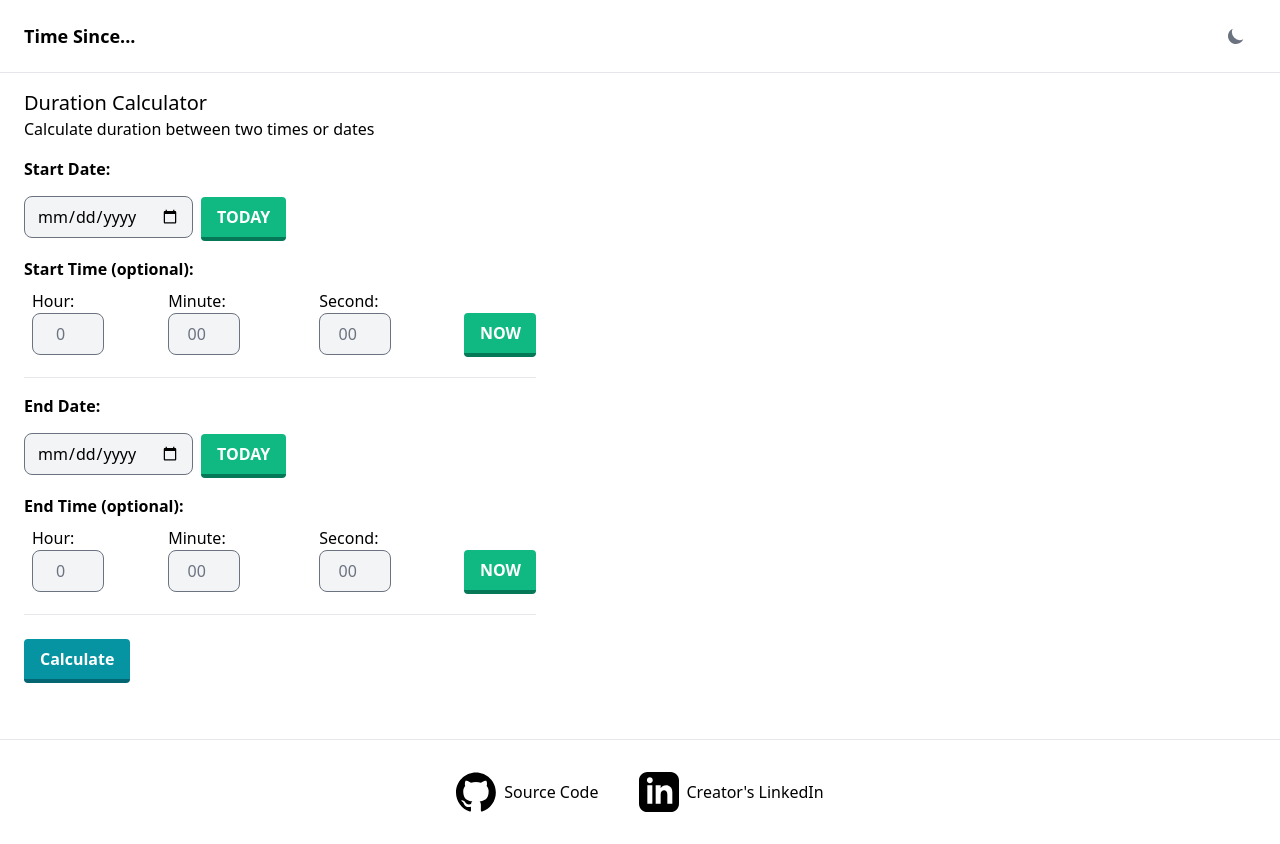
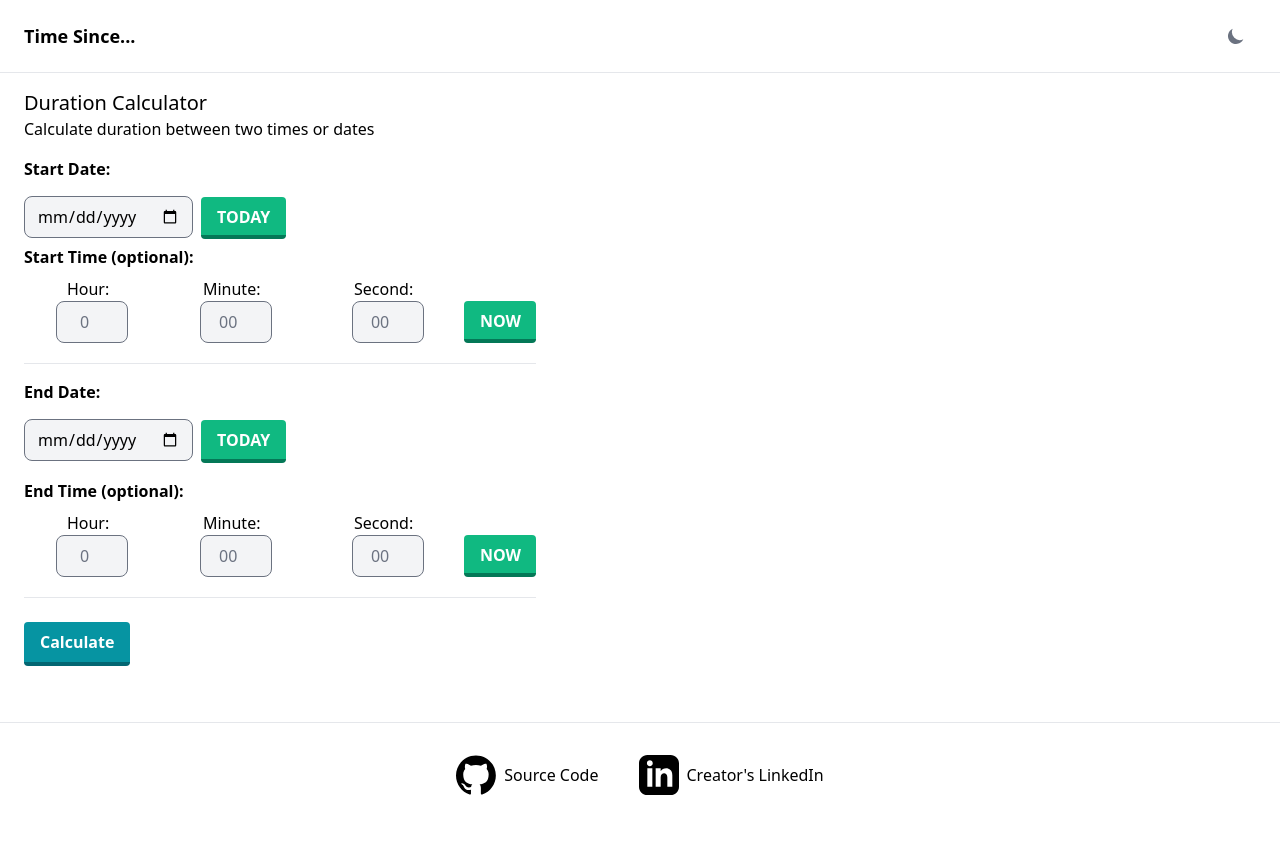
Before and after one commit to blsmxiu47/time-since, a React (Vite) app: page / in a window 1280 px wide. Built offline with nearby package versions, Linux system fonts and the light colour scheme.

Commit message:
improve spacing and button height

```diff
--- a/src/components/DurationCalculator.tsx
+++ b/src/components/DurationCalculator.tsx
@@ -148,7 +148,7 @@ const DurationCalculator: React.FC = () => {
             <p className="text-black dark:text-gray-300">Calculate duration between two times or dates</p>
             <form onSubmit={(e) => e.preventDefault()}>
                 <div className="my-4 border-b max-w-lg">
-                    <div className="block my-2">
+                    <div className="block my-2 h-20">
                         <label
                             className="block mb-2 font-bold text-black dark:text-gray-300"
                             htmlFor='start-date'
@@ -163,7 +163,7 @@ const DurationCalculator: React.FC = () => {
                             onChange={(e) => setStartDate(e.target.value)}
                         />
                         <button
-                            className="bg-emerald-500 dark:bg-emerald-600 hover:bg-emerald-400 dark:hover:bg-emerald-500 text-white font-bold my-2 py-2 px-4 border-b-4 border-emerald-700 dark:border-emerald-900 hover:border-emerald-500 dark:hover:border-emerald-700 rounded active:border-b-2 active:h-11 focus:outline-none focus:ring-4 focus:ring-gray-200 dark:focus:ring-gray-700 ml-2"
+                            className="bg-emerald-500 dark:bg-emerald-600 hover:bg-emerald-400 dark:hover:bg-emerald-500 text-white font-bold my-2 py-2 px-4 border-b-4 border-emerald-700 dark:border-emerald-900 hover:border-emerald-500 dark:hover:border-emerald-700 rounded active:border-b-2 h-[2.65rem] focus:outline-none focus:ring-4 focus:ring-gray-200 dark:focus:ring-gray-700 ml-2"
                             onClick={()=>setToToday("start")}
                         >
                             TODAY
@@ -171,7 +171,7 @@ const DurationCalculator: React.FC = () => {
                     </div>
                     <span className='mb-2 font-bold text-black dark:text-gray-300'>Start Time (optional):</span>
                     <div className="flex flex-row my-2">
-                        <div className='px-2'>
+                        <div className='px-2 text-center'>
                             <label
                                 className="inline-block mr-2 text-black dark:text-gray-300"
                                 htmlFor='start-time-hour'
@@ -190,7 +190,7 @@ const DurationCalculator: React.FC = () => {
                                 placeholder='0'
                             />
                         </div>
-                        <div className='px-2'>
+                        <div className='px-2 text-center'>
                             <label
                                 className="inline-block mr-2 text-black dark:text-gray-300"
                                 htmlFor='start-time-minute'
@@ -209,7 +209,7 @@ const DurationCalculator: React.FC = () => {
                                 placeholder='00'
                             />
                         </div>
-                        <div className='px-2'>
+                        <div className='px-2 text-center'>
                             <label
                                 className="inline-block mr-2 text-black dark:text-gray-300"
                                 htmlFor='start-time-second'
@@ -228,12 +228,14 @@ const DurationCalculator: React.FC = () => {
                                 placeholder='00'
                             />
                         </div>
-                        <button
-                            className="mt-6 mb-3 w-[4.5rem] bg-emerald-500 dark:bg-emerald-600 hover:bg-emerald-400 dark:hover:bg-emerald-500 text-white font-bold my-2 py-2 px-4 border-b-4 border-emerald-700 dark:border-emerald-900 hover:border-emerald-500 dark:hover:border-emerald-700 rounded active:border-b-2 active:h-11 focus:outline-none focus:ring-4 focus:ring-gray-200 dark:focus:ring-gray-700"
-                            onClick={()=>setToNow("start")}
-                        >
-                            NOW
-                        </button>
+                        <div className="flex flex-col justify-center">
+                            <button
+                                className="mt-6 mb-3 w-[4.5rem] bg-emerald-500 dark:bg-emerald-600 hover:bg-emerald-400 dark:hover:bg-emerald-500 text-white font-bold my-2 py-2 px-4 border-b-4 border-emerald-700 dark:border-emerald-900 hover:border-emerald-500 dark:hover:border-emerald-700 rounded active:border-b-2 h-[2.65rem] focus:outline-none focus:ring-4 focus:ring-gray-200 dark:focus:ring-gray-700"
+                                onClick={()=>setToNow("start")}
+                            >
+                                NOW
+                            </button>
+                        </div>
                     </div>
                 </div>
                 <div className="my-4 border-b max-w-lg">
@@ -252,7 +254,7 @@ const DurationCalculator: React.FC = () => {
                             onChange={(e) => setEndDate(e.target.value)}
                         />
                         <button
-                            className="bg-emerald-500 dark:bg-emerald-600 hover:bg-emerald-400 dark:hover:bg-emerald-500 text-white font-bold my-2 py-2 px-4 border-b-4 border-emerald-700 dark:border-emerald-900 hover:border-emerald-500 dark:hover:border-emerald-700 rounded active:border-b-2 active:h-11 focus:outline-none focus:ring-4 focus:ring-gray-200 dark:focus:ring-gray-700 ml-2"
+                            className="bg-emerald-500 dark:bg-emerald-600 hover:bg-emerald-400 dark:hover:bg-emerald-500 text-white font-bold my-2 py-2 px-4 border-b-4 border-emerald-700 dark:border-emerald-900 hover:border-emerald-500 dark:hover:border-emerald-700 rounded active:border-b-2 h-[2.65rem] focus:outline-none focus:ring-4 focus:ring-gray-200 dark:focus:ring-gray-700 ml-2"
                             onClick={()=>setToToday("end")}
                         >
                             TODAY
@@ -260,7 +262,7 @@ const DurationCalculator: React.FC = () => {
                     </div>
                     <span className='mb-2 font-bold text-black dark:text-gray-300'>End Time (optional):</span>
                     <div className="flex flex-row my-2">
-                        <div className='px-2'>
+                        <div className='px-2 text-center'>
                             <label
                                 className="inline-block mr-2 text-black dark:text-gray-300"
                                 htmlFor='end-time-hour'
@@ -279,7 +281,7 @@ const DurationCalculator: React.FC = () => {
                                 placeholder='0'
                             />
                         </div>
-                        <div className='px-2'>
+                        <div className='px-2 text-center'>
                             <label
                                 className="inline-block mr-2 text-black dark:text-gray-300"
                                 htmlFor='end-time-minute'
@@ -298,7 +300,7 @@ const DurationCalculator: React.FC = () => {
                                 placeholder='00'
                             />
                         </div>
-                        <div className='px-2'>
+                        <div className='px-2 text-center'>
                             <label
                                 className="inline-block mr-2 text-black dark:text-gray-300"
                                 htmlFor='end-time-second'
@@ -318,7 +320,7 @@ const DurationCalculator: React.FC = () => {
                             />
                         </div>
                         <button
-                            className="mt-6 mb-3 w-[4.5rem] bg-emerald-500 dark:bg-emerald-600 hover:bg-emerald-400 dark:hover:bg-emerald-500 text-white font-bold py-2 px-4 border-b-4 border-emerald-700 dark:border-emerald-900 hover:border-emerald-500 dark:hover:border-emerald-700 rounded active:border-b-2 active:h-11 focus:outline-none focus:ring-4 focus:ring-gray-200 dark:focus:ring-gray-700"
+                            className="mt-6 mb-3 w-[4.5rem] bg-emerald-500 dark:bg-emerald-600 hover:bg-emerald-400 dark:hover:bg-emerald-500 text-white font-bold py-2 px-4 border-b-4 border-emerald-700 dark:border-emerald-900 hover:border-emerald-500 dark:hover:border-emerald-700 rounded active:border-b-2 h-[2.65rem] focus:outline-none focus:ring-4 focus:ring-gray-200 dark:focus:ring-gray-700"
                             onClick={()=>setToNow("end")}
                         >
                             NOW
@@ -326,7 +328,7 @@ const DurationCalculator: React.FC = () => {
                     </div>
                 </div>
                 <button
-                    className="bg-teal-500 dark:bg-teal-600 hover:bg-teal-400 dark:hover:bg-teal-500 text-white font-bold my-2 py-2 px-4 border-b-4 border-teal-700 dark:border-teal-900 hover:border-teal-500 dark:hover:border-teal-700 rounded active:border-b-2 active:h-11 focus:outline-none focus:ring-4 focus:ring-gray-200 dark:focus:ring-gray-700"
+                    className="bg-teal-500 dark:bg-teal-600 hover:bg-teal-400 dark:hover:bg-teal-500 text-white font-bold my-2 py-2 px-4 border-b-4 border-teal-700 dark:border-teal-900 hover:border-teal-500 dark:hover:border-teal-700 rounded active:border-b-2 active:h-10 focus:outline-none focus:ring-4 focus:ring-gray-200 dark:focus:ring-gray-700"
                     type='submit'
                     onClick={calculateDuration}
                 >
```
